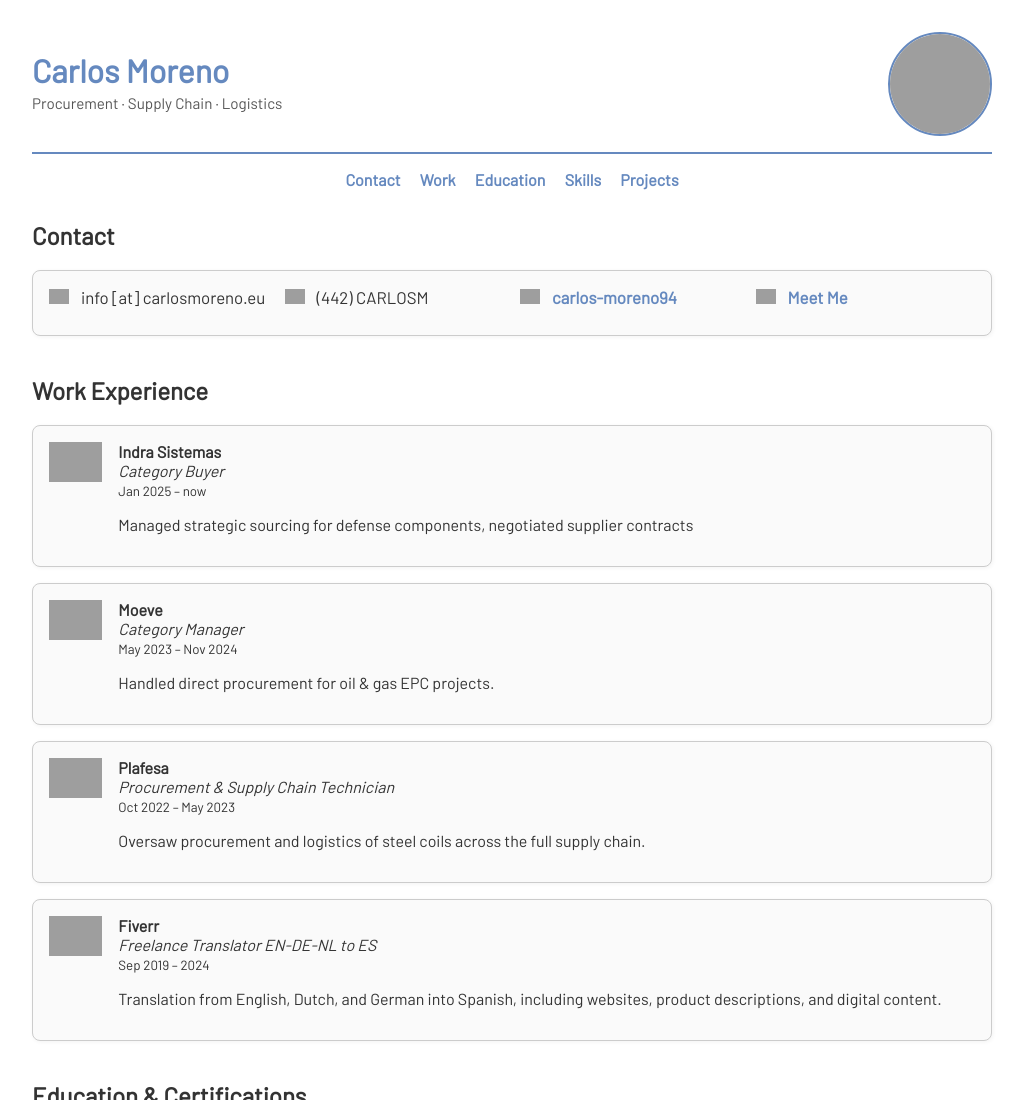
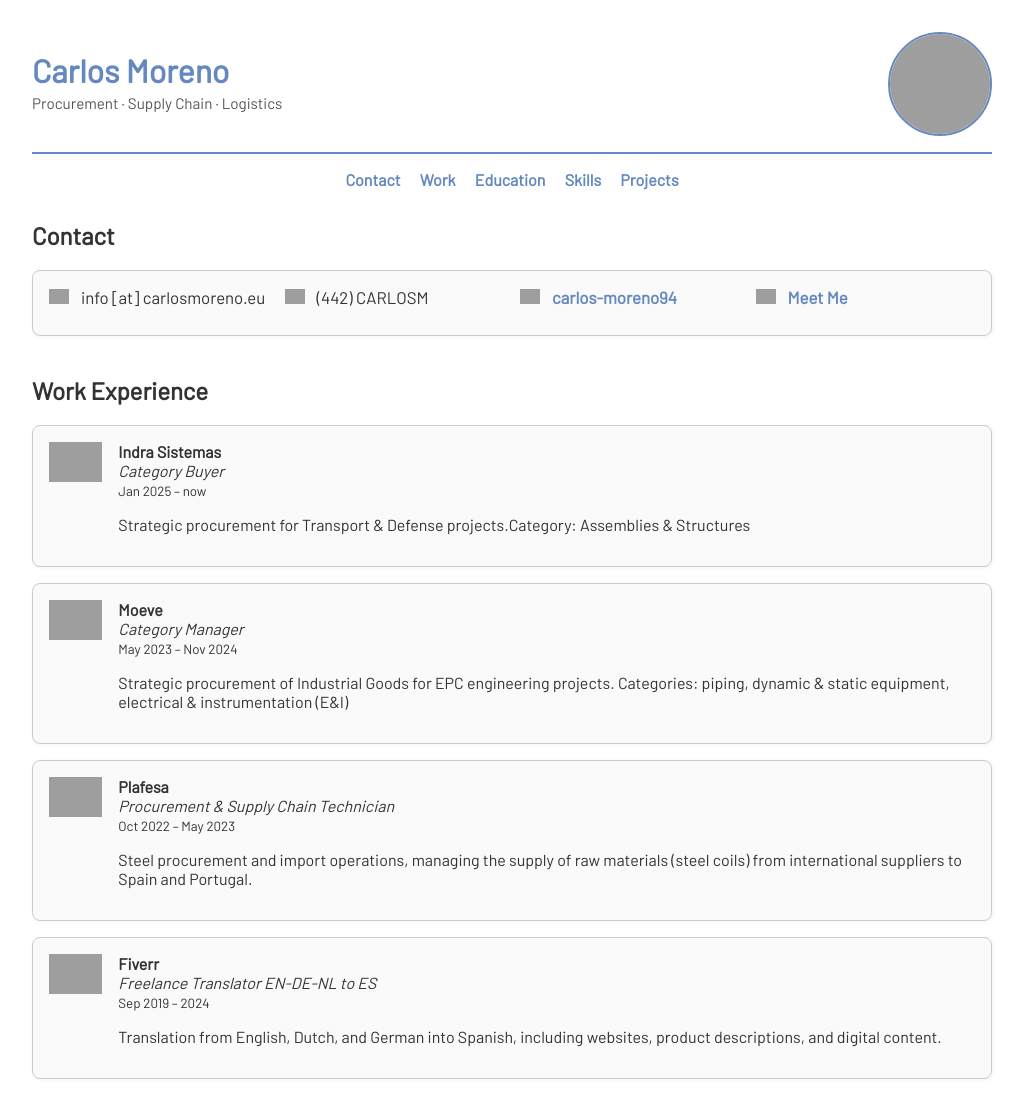
Before and after one commit to cmn94/cmn94.github.io, a plain HTML site: page index.html in a window 1280 px wide. Shown: the top 1100 px of the page, without its empty margins (128-1151 px from the left). Drawn offline with Linux system fonts and the light colour scheme; grey boxes are pictures that could not be loaded.

Commit message:
Update index.html

```diff
--- a/index.html
+++ b/index.html
@@ -192,7 +192,7 @@
         <strong>Indra Sistemas</strong><br />
         <em>Category Buyer</em><br />
         <small>Jan 2025 – now</small>
-        <p>Managed strategic sourcing for defense components, negotiated supplier contracts</p>
+        <p>Strategic procurement for Transport & Defense projects.Category: Assemblies & Structures</p>
       </div>
     </div>
 
@@ -202,7 +202,7 @@
         <strong>Moeve</strong><br />
         <em>Category Manager</em><br />
         <small>May 2023 – Nov 2024</small>
-        <p>Handled direct procurement for oil & gas EPC projects.</p>
+        <p>Strategic procurement of Industrial Goods for EPC engineering projects. Categories: piping, dynamic & static equipment, electrical & instrumentation (E&I)</p>
       </div>
     </div>
 
@@ -212,7 +212,7 @@
         <strong>Plafesa</strong><br />
         <em>Procurement & Supply Chain Technician</em><br />
         <small>Oct 2022 – May 2023</small>
-        <p>Oversaw procurement and logistics of steel coils across the full supply chain.</p>
+        <p>Steel procurement and import operations, managing the supply of raw materials (steel coils) from international suppliers to Spain and Portugal.</p>
       </div>
     </div>
 
```
